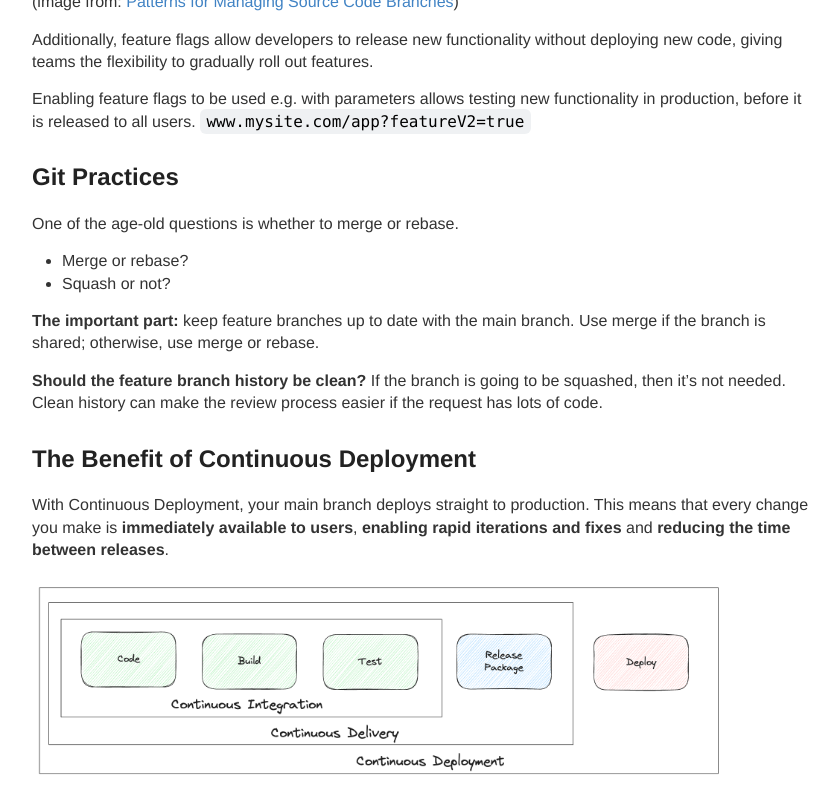
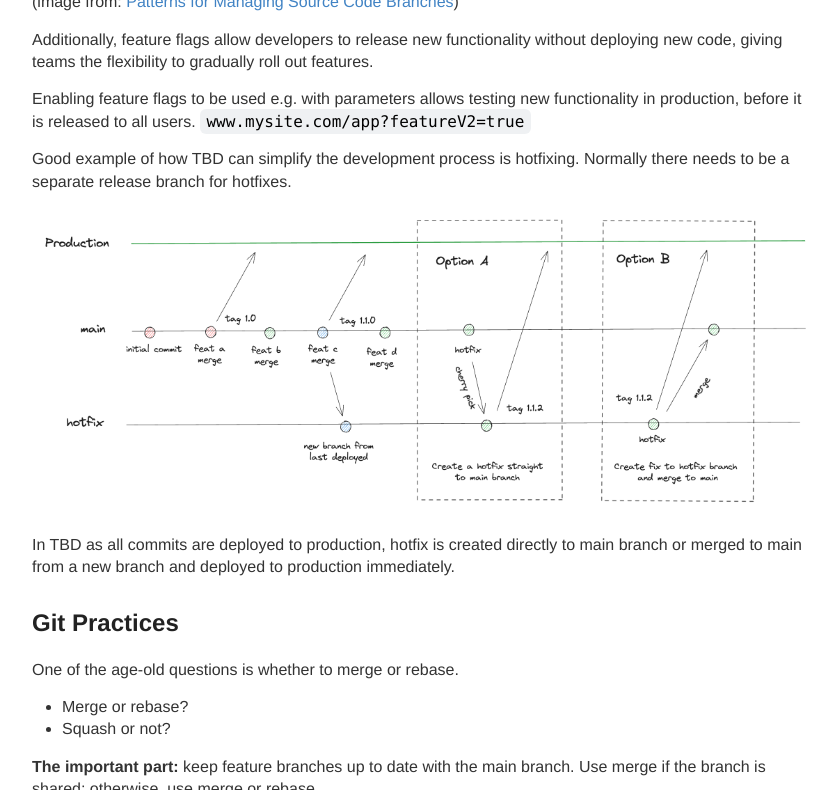
Before and after one commit to ttu/ttu.github.io, a Jekyll site: the page built from _posts/2025-2-11-trunk-based-development-with-continuous-deployments.md, in a window 1280 px wide and 900 px high, scrolled down 4753 px, cut to the strip 110-900 px from the top of the window. Shown: the whole strip, without its empty margins (218-1057 px from the left). Built offline with Jekyll 4.4.1, drawn with Linux system fonts in a browser that asks for light colours.

Commit message:
Add hotfix example to TBD & CD post

```diff
--- a/_posts/2025-2-11-trunk-based-development-with-continuous-deployments.md
+++ b/_posts/2025-2-11-trunk-based-development-with-continuous-deployments.md
@@ -119,6 +119,11 @@ Additionally, feature flags allow developers to release new functionality withou
 
 Enabling feature flags to be used e.g. with parameters allows testing new functionality in production, before it is released to all users. `www.mysite.com/app?featureV2=true`
 
+Good example of how TBD can simplify the development process is hotfixing. Normally there needs to be a separate release branch for hotfixes.
+
+![Hotfix from branch](/images/posts/continuous-deployment/hotfix-to-production.png){: width="850" }
+
+In TBD as all commits are deployed to production, hotfix is created directly to main branch or merged to main from a new branch and deployed to production immediately.
 
 ## Git Practices
 
```
Also changed, not shown: images/posts/continuous-deployment/hotfix-to-production.png (added).
